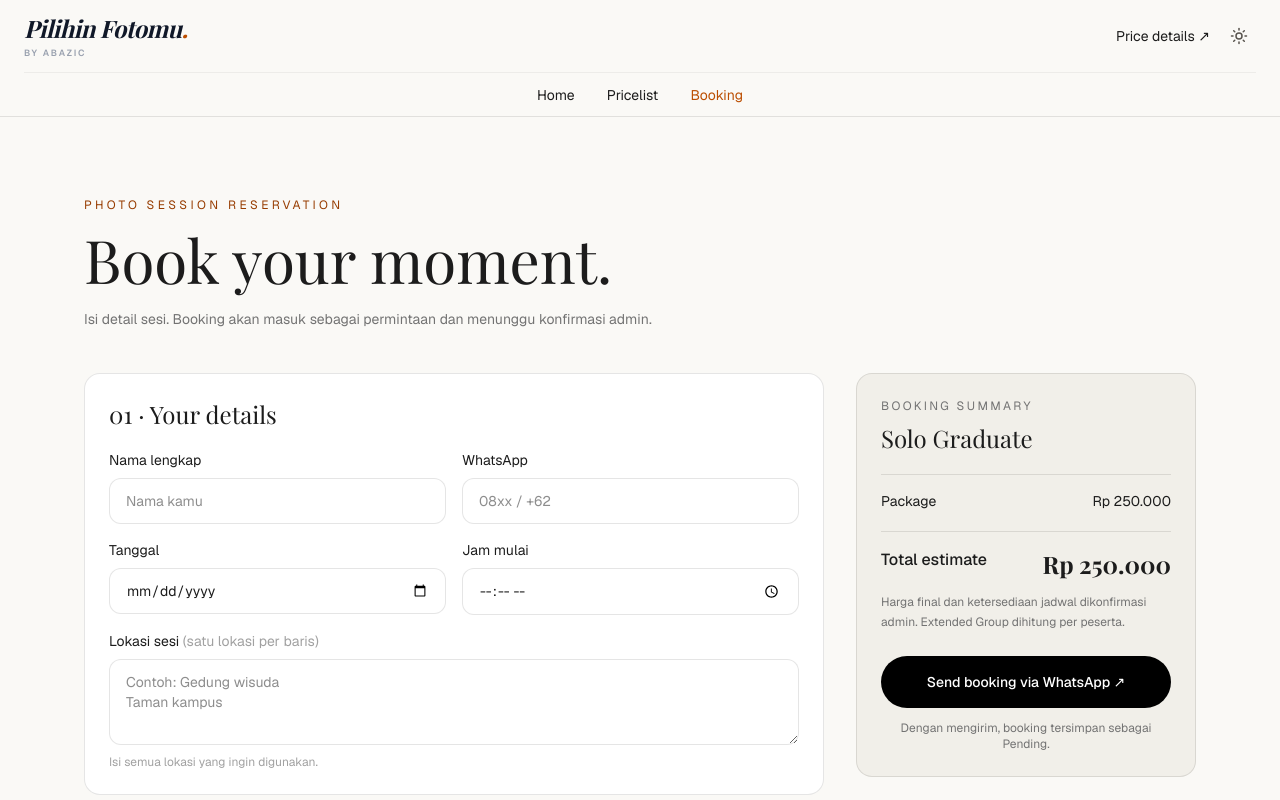
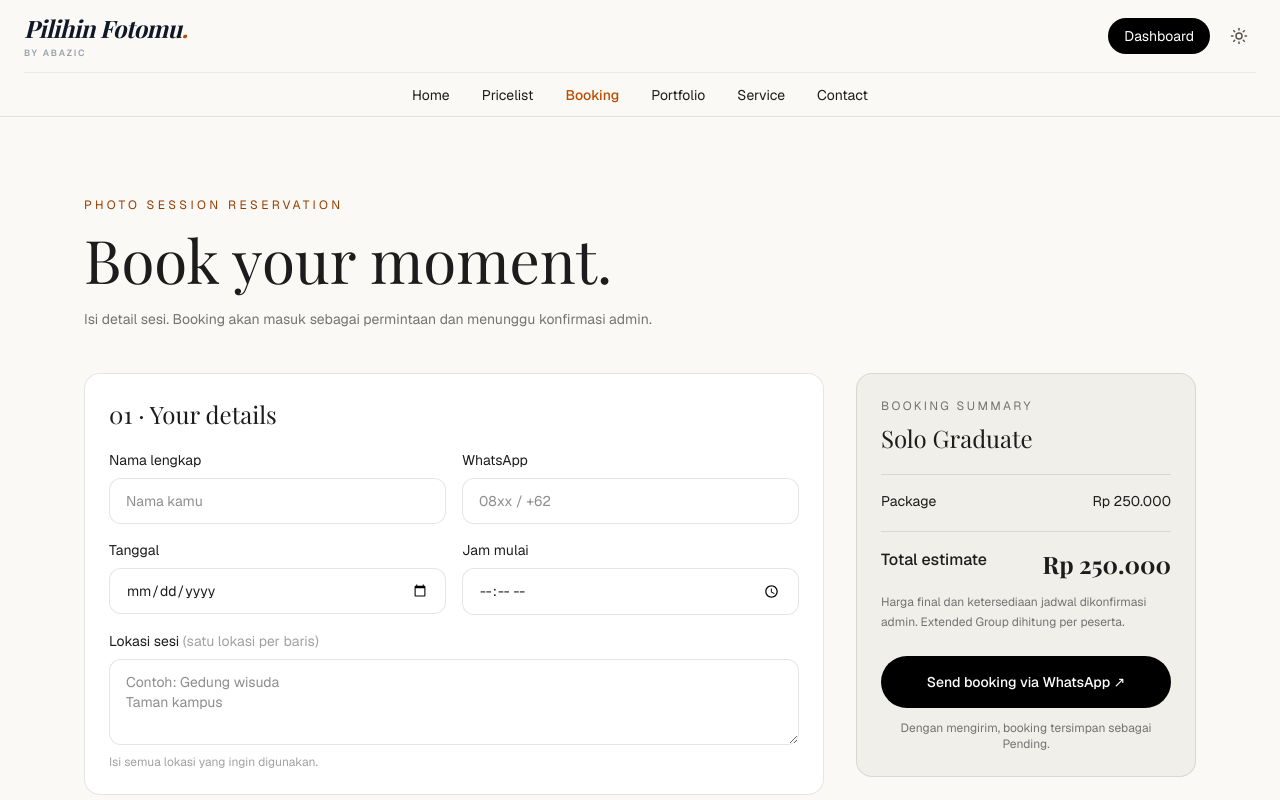
Before and after one commit to abazic/Pilihin-App, a Next.js app: page /booking in a window 1280 px wide. Shown: the top 800 px of the page. Built offline with nearby package versions, Linux system fonts and the light colour scheme; a web font is replaced by a local one.

Commit message:
Align booking page top navigation with site header

```diff
--- a/app/booking/page.tsx
+++ b/app/booking/page.tsx
@@ -67,8 +67,21 @@ export default function BookingPage() {
   return (
     <main className="min-h-screen bg-[#faf9f6] text-[#1c1c1c] dark:bg-[#11110f] dark:text-stone-100">
       <AppHeader
-        navigation={<><Link href="/">Home</Link><Link href="/pricelist">Pricelist</Link><span className="text-amber-700">Booking</span></>}
-        actions={<Link href="/pricelist" className="text-sm">Price details ↗</Link>}
+        navigation={
+          <>
+            <Link href="/" className="transition-colors hover:text-amber-700 dark:text-stone-300 dark:hover:text-amber-400">Home</Link>
+            <Link href="/pricelist" className="transition-colors hover:text-amber-700 dark:text-stone-300 dark:hover:text-amber-400">Pricelist</Link>
+            <span aria-current="page" className="font-medium text-amber-700 dark:text-amber-400">Booking</span>
+            <Link href="/#portfolio" className="transition-colors hover:text-amber-700 dark:text-stone-300 dark:hover:text-amber-400">Portfolio</Link>
+            <Link href="/#services" className="transition-colors hover:text-amber-700 dark:text-stone-300 dark:hover:text-amber-400">Service</Link>
+            <Link href="/#contact" className="transition-colors hover:text-amber-700 dark:text-stone-300 dark:hover:text-amber-400">Contact</Link>
+          </>
+        }
+        actions={
+          <Link href="/admin" className="rounded-full bg-black px-4 py-2 text-sm text-white transition hover:bg-neutral-700 dark:bg-stone-100 dark:text-neutral-900">
+            Dashboard
+          </Link>
+        }
       />
       <section className="mx-auto max-w-6xl px-5 py-12 md:py-20">
         <div className="mb-10 max-w-2xl">
```
